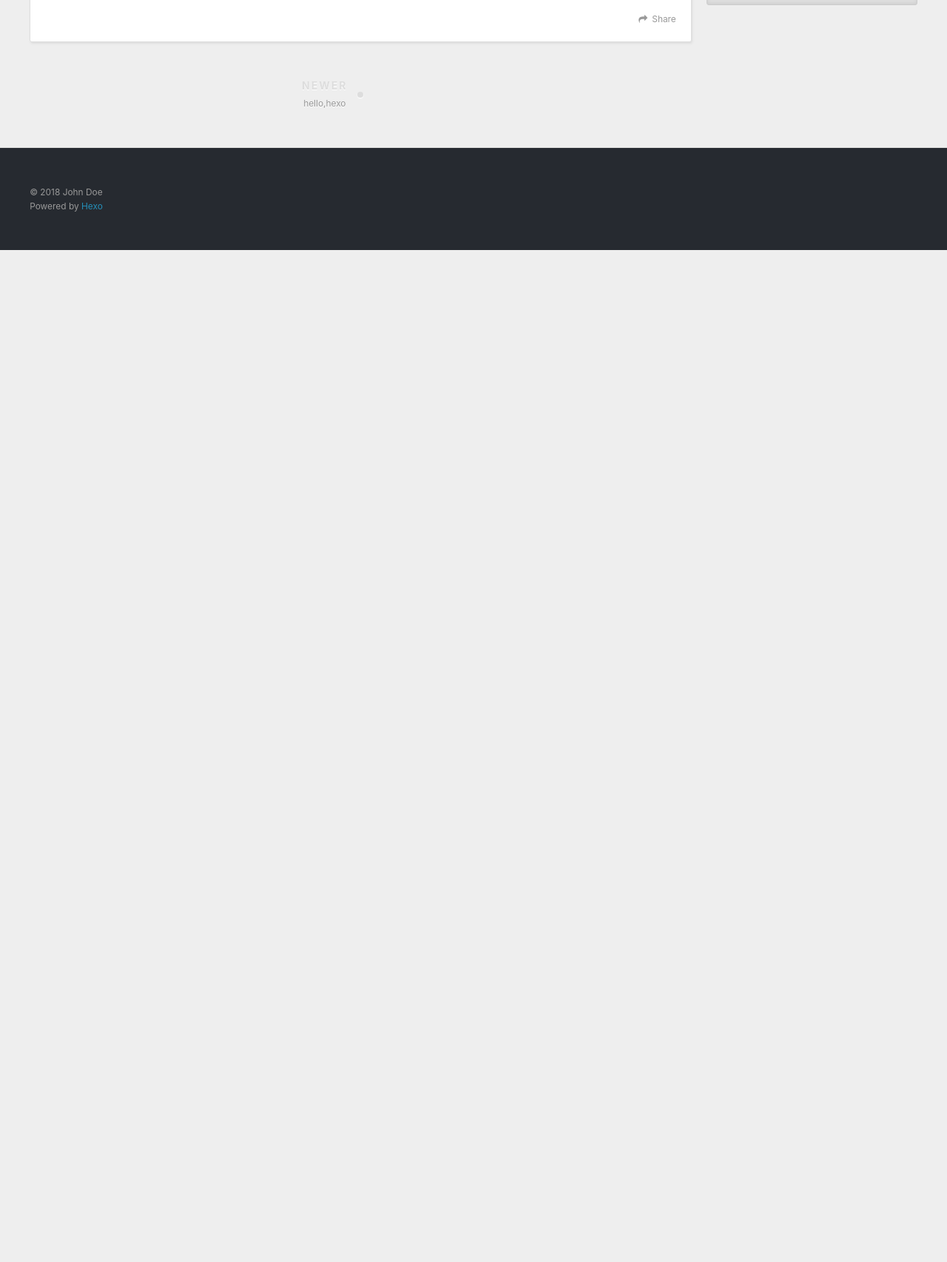
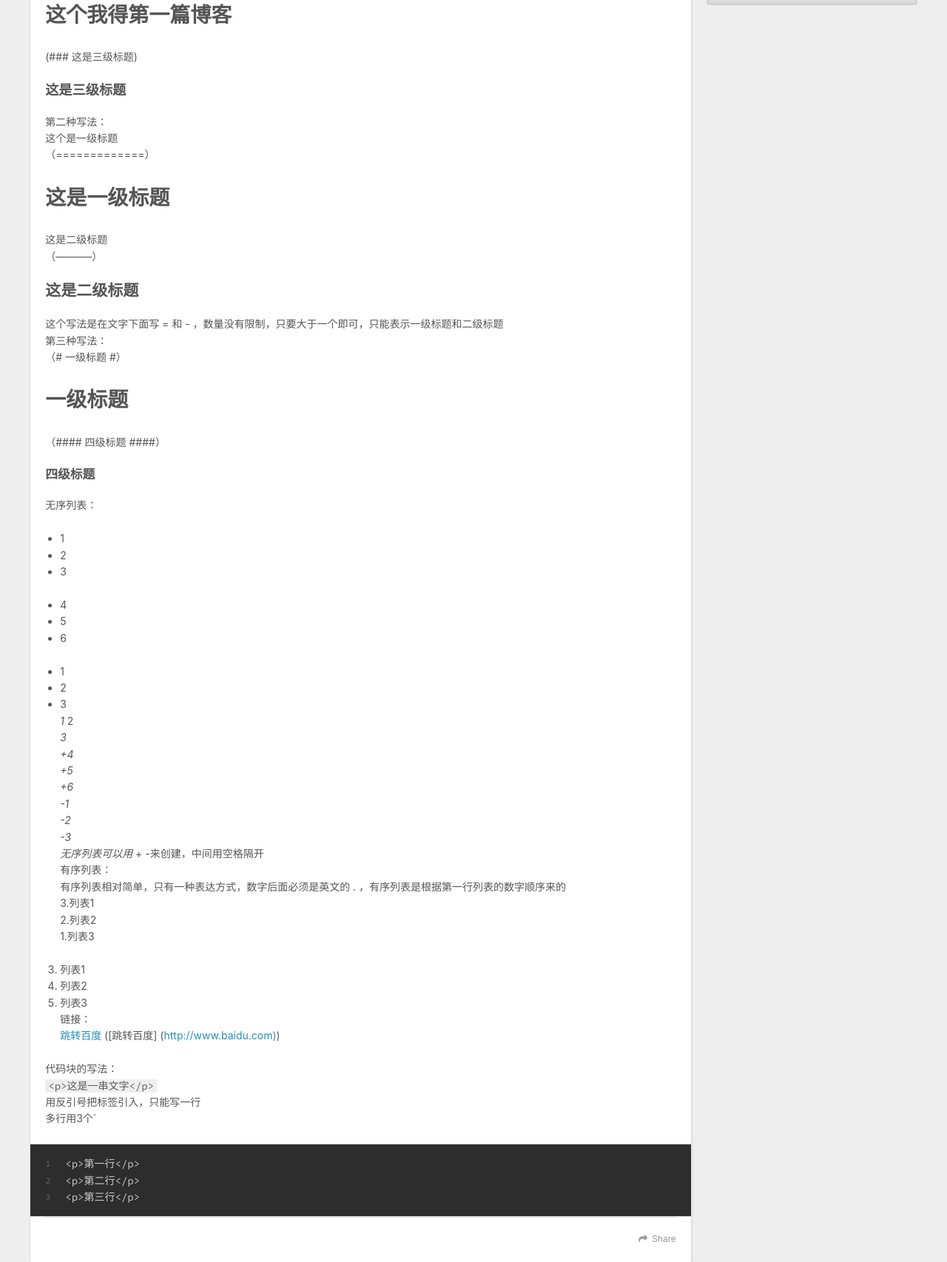
Before and after one commit to wangxianglei0521/wangxianglei0521.github.io, a plain HTML site: page 2018/09/20/hello-world/index.html in a window 1280 px wide. Shown: the part 574-2280 px from the top of the page at 74% size. Before the commit the page ends 912 px from the top, so only its background shows below. Drawn offline with nearby package versions, Linux system fonts and the light colour scheme.

Commit message:
Site updated: 2018-09-20 17:25:07

```diff
--- a/2018/09/20/hello-world/index.html
+++ b/2018/09/20/hello-world/index.html
@@ -7,17 +7,17 @@
 
   <title>Hexo</title>
   <meta name="viewport" content="width=device-width, initial-scale=1, maximum-scale=1">
-  <meta name="description" content="title:md格式的写法标题的几种写法：前面带#号，后面带文字，几个#号代表几级标题而且一级标题下面会有一条横线，注意，#号后面是有空格和文字隔开的eg：# 这个我得第一篇博客">
+  <meta name="description" content="title:md格式的写法标题的几种写法：前面带#号，后面带文字，几个#号代表几级标题而且一级标题下面会有一条横线，注意，#号后面是有空格和文字隔开的eg： (# 这个我得第一篇博客) 这个我得第一篇博客(### 这是三级标题) 这是三级标题第二种写法：这个是一级标题（=============） 这是一级标题这是二级标题（———–） 这是二级标题这个写法是在文字下面写 = 和 - ，数量没有限">
 <meta property="og:type" content="article">
 <meta property="og:title" content="Hexo">
 <meta property="og:url" content="http://yoursite.com/2018/09/20/hello-world/index.html">
 <meta property="og:site_name" content="Hexo">
-<meta property="og:description" content="title:md格式的写法标题的几种写法：前面带#号，后面带文字，几个#号代表几级标题而且一级标题下面会有一条横线，注意，#号后面是有空格和文字隔开的eg：# 这个我得第一篇博客">
+<meta property="og:description" content="title:md格式的写法标题的几种写法：前面带#号，后面带文字，几个#号代表几级标题而且一级标题下面会有一条横线，注意，#号后面是有空格和文字隔开的eg： (# 这个我得第一篇博客) 这个我得第一篇博客(### 这是三级标题) 这是三级标题第二种写法：这个是一级标题（=============） 这是一级标题这是二级标题（———–） 这是二级标题这个写法是在文字下面写 = 和 - ，数量没有限">
 <meta property="og:locale" content="default">
-<meta property="og:updated_time" content="2018-09-20T08:51:11.850Z">
+<meta property="og:updated_time" content="2018-09-20T09:24:31.660Z">
 <meta name="twitter:card" content="summary">
 <meta name="twitter:title" content="Hexo">
-<meta name="twitter:description" content="title:md格式的写法标题的几种写法：前面带#号，后面带文字，几个#号代表几级标题而且一级标题下面会有一条横线，注意，#号后面是有空格和文字隔开的eg：# 这个我得第一篇博客">
+<meta name="twitter:description" content="title:md格式的写法标题的几种写法：前面带#号，后面带文字，几个#号代表几级标题而且一级标题下面会有一条横线，注意，#号后面是有空格和文字隔开的eg： (# 这个我得第一篇博客) 这个我得第一篇博客(### 这是三级标题) 这是三级标题第二种写法：这个是一级标题（=============） 这是一级标题这是二级标题（———–） 这是二级标题这个写法是在文字下面写 = 和 - ，数量没有限">
 
     <link rel="alternate" href="/atom.xml" title="Hexo" type="application/atom+xml">
 
@@ -77,7 +77,36 @@
     <div class="article-entry" itemprop="articleBody">
 
         <hr>
-<h2 id="title-md格式的写法"><a href="#title-md格式的写法" class="headerlink" title="title:md格式的写法"></a>title:md格式的写法</h2><p>标题的几种写法：<br>前面带#号，后面带文字，几个#号代表几级标题<br>而且一级标题下面会有一条横线，注意，#号后面是有空格和文字隔开的<br>eg：# 这个我得第一篇博客</p>
+<h2 id="title-md格式的写法"><a href="#title-md格式的写法" class="headerlink" title="title:md格式的写法"></a>title:md格式的写法</h2><p>标题的几种写法：<br>前面带#号，后面带文字，几个#号代表几级标题<br>而且一级标题下面会有一条横线，注意，#号后面是有空格和文字隔开的<br>eg： (# 这个我得第一篇博客)</p>
+<h1 id="这个我得第一篇博客"><a href="#这个我得第一篇博客" class="headerlink" title="这个我得第一篇博客"></a>这个我得第一篇博客</h1><p>(### 这是三级标题)</p>
+<h3 id="这是三级标题"><a href="#这是三级标题" class="headerlink" title="这是三级标题"></a>这是三级标题</h3><p>第二种写法：<br>这个是一级标题<br>（=============）</p>
+<h1 id="这是一级标题"><a href="#这是一级标题" class="headerlink" title="这是一级标题"></a>这是一级标题</h1><p>这是二级标题<br>（———–）</p>
+<h2 id="这是二级标题"><a href="#这是二级标题" class="headerlink" title="这是二级标题"></a>这是二级标题</h2><p>这个写法是在文字下面写 = 和 - ，数量没有限制，只要大于一个即可，只能表示一级标题和二级标题<br>第三种写法：<br>（# 一级标题 #）</p>
+<h1 id="一级标题"><a href="#一级标题" class="headerlink" title="一级标题"></a>一级标题</h1><p>（#### 四级标题 ####）</p>
+<h4 id="四级标题"><a href="#四级标题" class="headerlink" title="四级标题"></a>四级标题</h4><p>无序列表：</p>
+<ul>
+<li>1</li>
+<li>2</li>
+<li>3</li>
+</ul>
+<ul>
+<li>4</li>
+<li>5</li>
+<li>6</li>
+</ul>
+<ul>
+<li>1</li>
+<li>2</li>
+<li>3<br><em>1
+</em>2<br><em>3<br>+4<br>+5<br>+6<br>-1<br>-2<br>-3<br>无序列表可以用</em> + -来创建，中间用空格隔开<br>有序列表：<br>有序列表相对简单，只有一种表达方式，数字后面必须是英文的 . ，有序列表是根据第一行列表的数字顺序来的<br>3.列表1<br>2.列表2<br>1.列表3</li>
+</ul>
+<ol start="3">
+<li>列表1</li>
+<li>列表2</li>
+<li>列表3<br>链接：<br><a href="http://www.baidu.com" target="_blank" rel="noopener">跳转百度</a> ([跳转百度] (<a href="http://www.baidu.com)" target="_blank" rel="noopener">http://www.baidu.com)</a>)</li>
+</ol>
+<p>代码块的写法：<br><code>&lt;p&gt;这是一串文字&lt;/p&gt;</code><br>用反引号把标签引入，只能写一行<br>多行用3个` </p>
+<figure class="highlight plain"><table><tr><td class="gutter"><pre><span class="line">1</span><br><span class="line">2</span><br><span class="line">3</span><br></pre></td><td class="code"><pre><span class="line">&lt;p&gt;第一行&lt;/p&gt;</span><br><span class="line">&lt;p&gt;第二行&lt;/p&gt;</span><br><span class="line">&lt;p&gt;第三行&lt;/p&gt;</span><br></pre></td></tr></table></figure>
 
 
     </div>
```
Also changed, not shown: index.html (+30 -1 lines).
